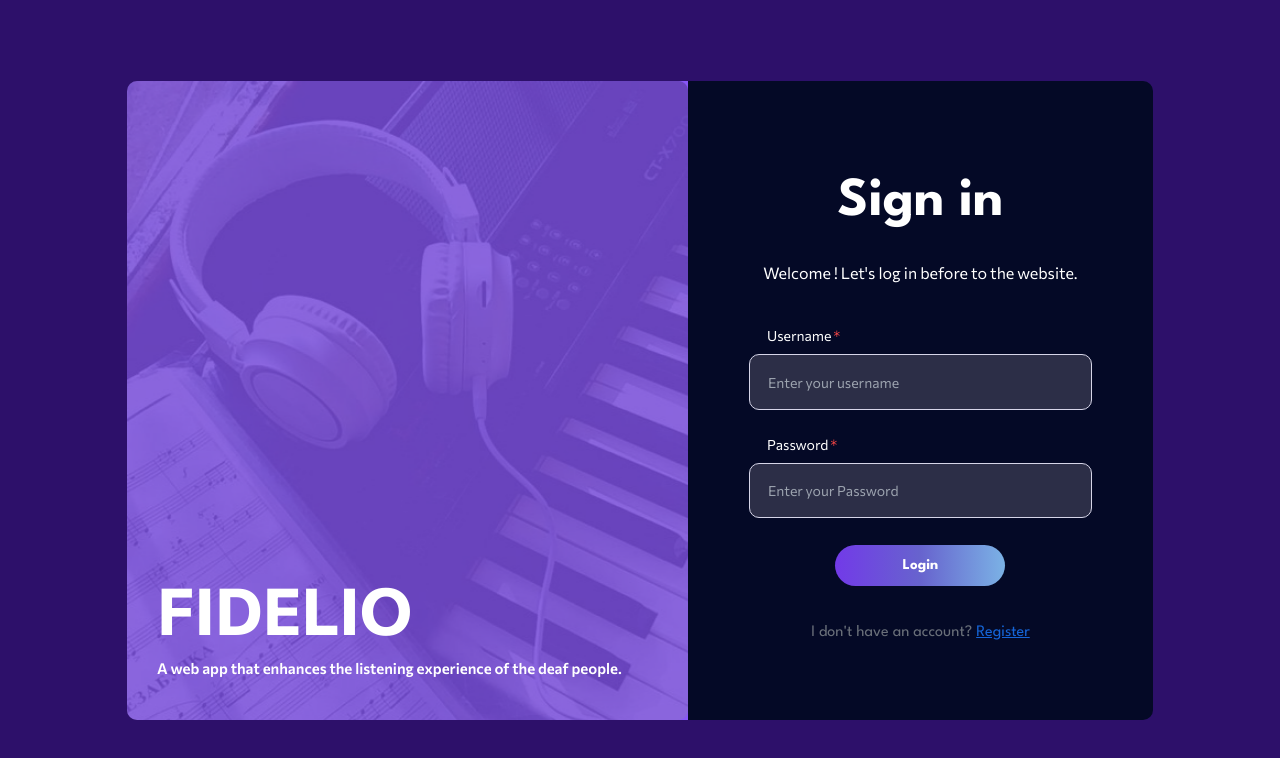
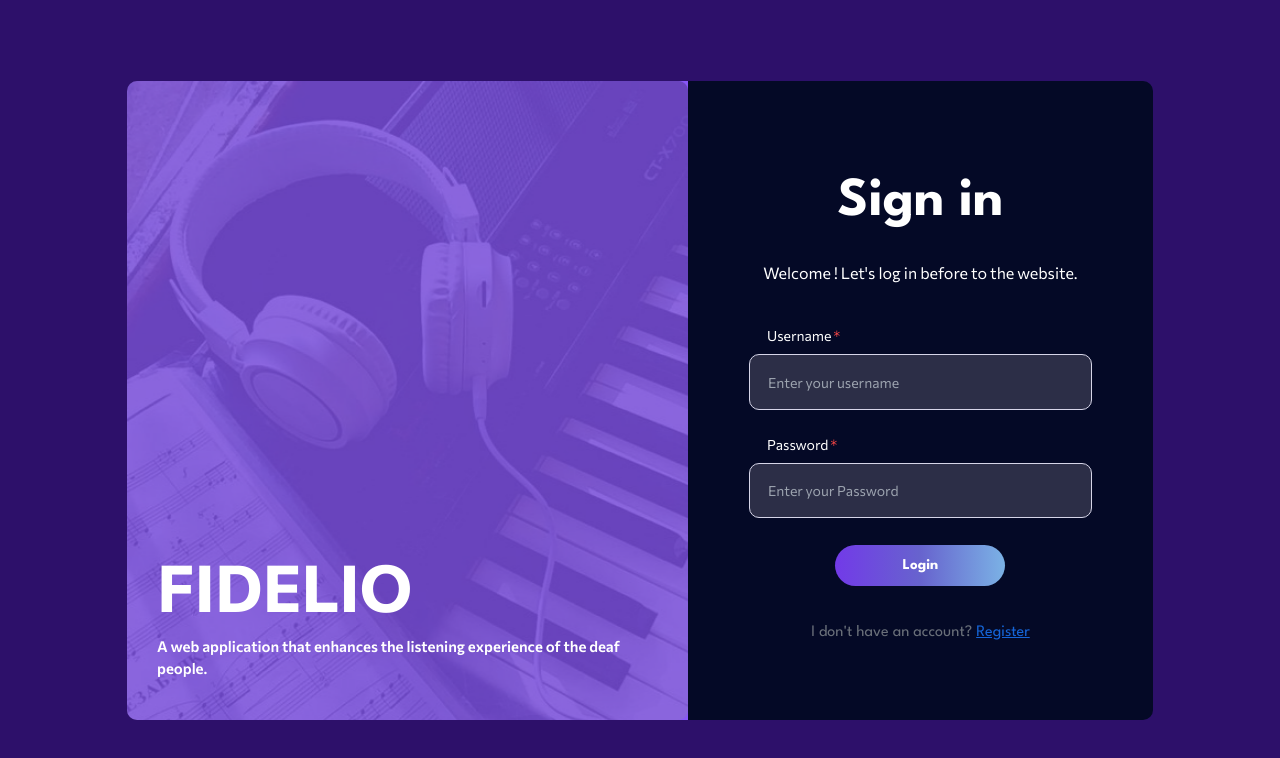
Before and after one commit to nnampp/Fidelio, a Next.js app: page /signin in a window 1280 px wide. Shown: the top 758 px of the page. Built offline with nearby package versions, Linux system fonts and the light colour scheme; what ps-scrollbar-tailwind would draw is missing.

Commit message:
fix description username and password

```diff
--- a/pages/register.js
+++ b/pages/register.js
@@ -73,7 +73,7 @@ export default function Register() {
                   <img src={notificationimg.src} alt="" className="w-[11px] h-[11px]" />
                </div>
                <div className='flex flex-col items-center w-full h-full'>
-                  <p className="text-[10px] w-[220px] font-Commissioner font-normal text-[#DC1414]">This username isn't available. Please try another.</p>
+                  <p className="text-[10px] w-[220px] font-Commissioner font-normal text-[#DC1414]">Invalid username. Please try again. (Username must be English.)</p>
                </div>
             </div>
          </>
@@ -87,7 +87,7 @@ export default function Register() {
                   <img src={notificationimg.src} alt="" className="w-[11px] h-[11px]" />
                </div>
                <div className='flex flex-col items-center w-full h-full'>
-                  <p className="text-[10px] w-[420px] font-Commissioner font-normal text-[#DC1414]">Invalid password. Please try again. (Use only at least 8 characters and one or more numbers)</p>
+                  <p className="text-[10px] w-[420px] font-Commissioner font-normal text-[#DC1414]">Invalid password. Please try again. (Password must be English at least 8 characters and it must contain at least one number and lowercase.)</p>
                </div>
             </div>
          </>
@@ -132,7 +132,7 @@ export default function Register() {
                         <div style={{ backgroundImage: `url(/img_register.png)` }} className="bg-cover w-full h-full">
                            <div className='flex flex-col justify-end px-[30px] pb-[40px] w-full h-full'>
                               <div className="text-[65px] font-Commissioner font-bold text-[#FFFFFF]">FIDELIO</div>
-                              <p className="text-[15px] font-Commissioner font-semibold text-[#FFFFFF]">A web app that enhances the listening experience of the deaf people.</p>
+                              <p className="text-[15px] font-Commissioner font-semibold text-[#FFFFFF]">A web application that enhances the listening experience of the deaf people.</p>
                            </div>
                         </div>
                      </div>
--- a/pages/signin-admin.js
+++ b/pages/signin-admin.js
@@ -80,7 +80,7 @@ import notificationimg from "../public/notificationimg.png"
                   <img src={notificationimg.src} alt="" className="w-[10px] h-[10px] " />
                </div>
                <div className='flex flex-col items-center w-full h-full'>
-                  <p className="text-[10px] w-[220px]  font-Commissioner font-normal text-[#FA3939]">Wrong password</p>
+                  <p className="text-[10px] w-[220px]  font-Commissioner font-normal text-[#FA3939]">Wrong password. Please try again.</p>
                </div>
             </div>
          </>
@@ -100,7 +100,7 @@ import notificationimg from "../public/notificationimg.png"
                         <div style={{ backgroundImage: `url(/img_register.png)` }} className="bg-cover w-full h-full">
                            <div className='flex flex-col justify-end px-[30px] pb-[40px] w-full h-full'>
                               <div className="text-[65px] font-Commissioner font-bold text-[#FFFFFF]">FIDELIO</div>
-                              <p className="text-[15px] font-Commissioner font-semibold text-[#FFFFFF]">A web app that enhances the listening experience of the deaf people.</p>
+                              <p className="text-[15px] font-Commissioner font-semibold text-[#FFFFFF]">A web application that enhances the listening experience of the deaf people.</p>
                            </div>
                         </div>
                      </div>
--- a/pages/signin.js
+++ b/pages/signin.js
@@ -84,7 +84,7 @@ export default function Signin() {
                   <img src={notificationimg.src} alt="" className="w-[10px] h-[10px] " />
                </div>
                <div className='flex flex-col items-center w-full h-full'>
-                  <p className="text-[10px] w-[220px]  font-Commissioner font-normal text-[#FA3939]">Wrong password</p>
+                  <p className="text-[10px] w-[220px]  font-Commissioner font-normal text-[#FA3939]">Wrong password. Please try again.</p>
                </div>
             </div>
          </>
@@ -101,7 +101,7 @@ export default function Signin() {
                         <div style={{ backgroundImage: `url(/img_register.png)` }} className="bg-cover w-full h-full">
                            <div className='flex flex-col justify-end px-[30px] pb-[40px] w-full h-full'>
                               <div className="text-[65px] font-Commissioner font-bold text-[#FFFFFF]">FIDELIO{error}</div>
-                              <p className="text-[15px] font-Commissioner font-semibold text-[#FFFFFF]">A web app that enhances the listening experience of the deaf people.</p>
+                              <p className="text-[15px] font-Commissioner font-semibold text-[#FFFFFF]">A web application that enhances the listening experience of the deaf people.</p>
                            </div>
                         </div>
                      </div>
```
